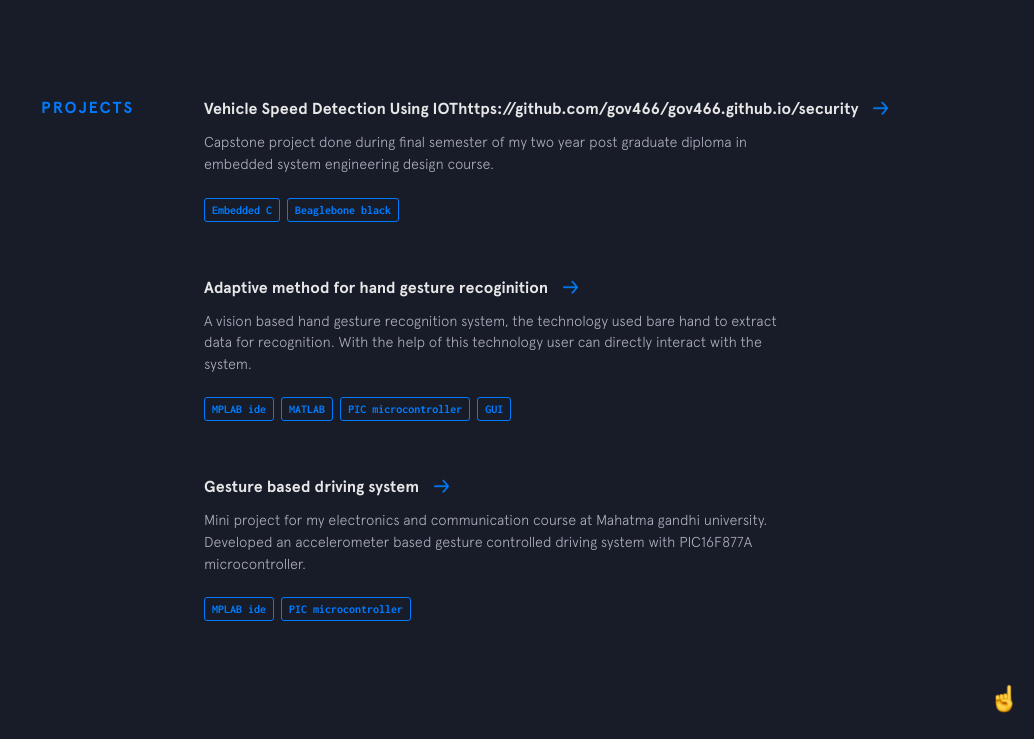
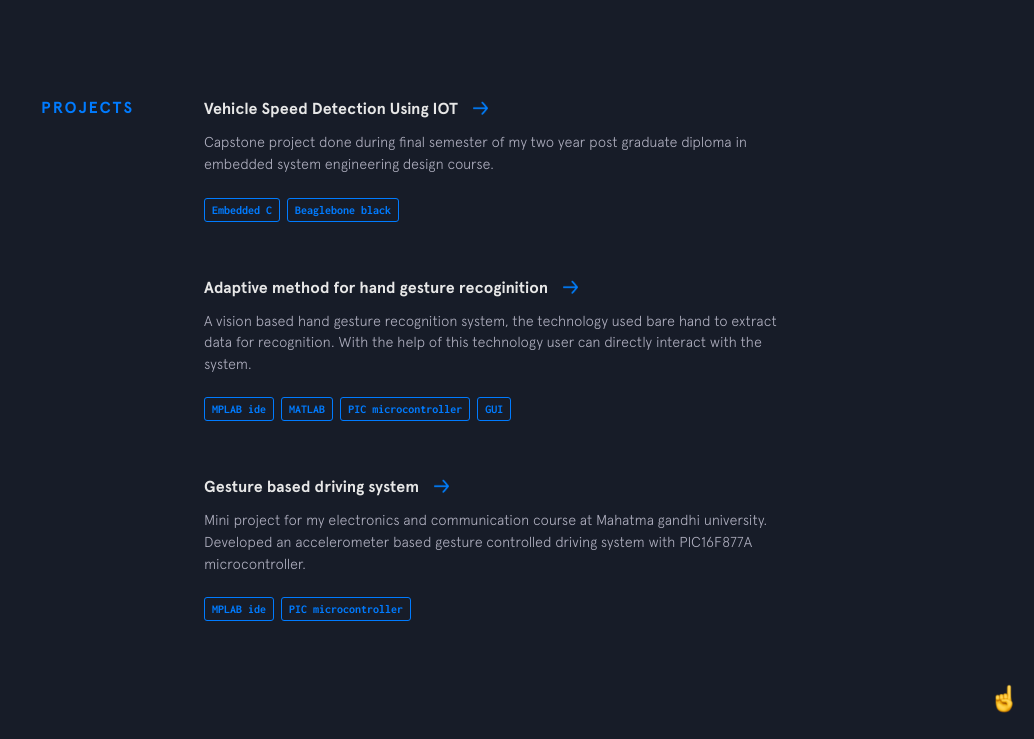
Before and after one commit to gov466/gov466.github.io, a Jekyll site: the page built from index.html, in a window 1280 px wide and 900 px high, scrolled down 2137 px, cut to the strip 161-900 px from the top of the window. Shown: the whole strip, without its empty margins (246-1280 px from the left). Built offline with Jekyll 4.4.1, drawn with Linux system fonts in a browser that asks for light colours; nearby versions of some CDN libraries; some of the changed lines change nothing that is shown.

Commit message:
Update other-projects.yml

```diff
--- a/_data/other-projects.yml
+++ b/_data/other-projects.yml
@@ -1,4 +1,4 @@
-- name: Vehicle Speed Detection Using IOThttps://github.com/gov466/gov466.github.io/security
+- name: Vehicle Speed Detection Using IOT
   url: https://github.com/gov466/Capstone-project
   code: https://github.com/gov466/Capstone-project
   description: Capstone project done during final semester of my two year post graduate diploma in embedded system engineering design course.
```
